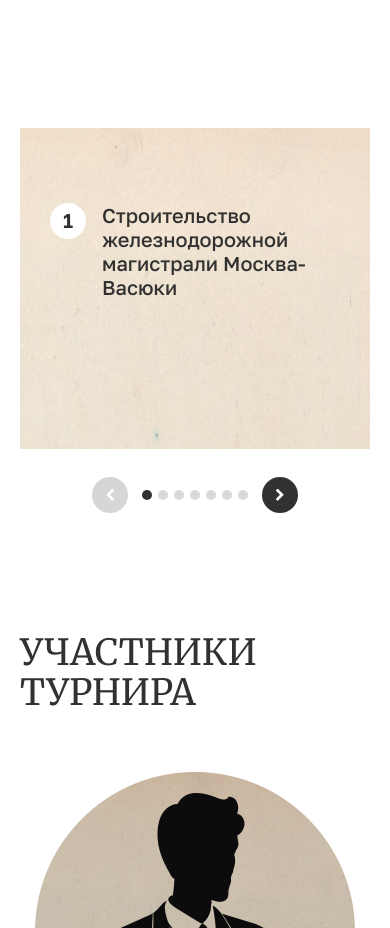
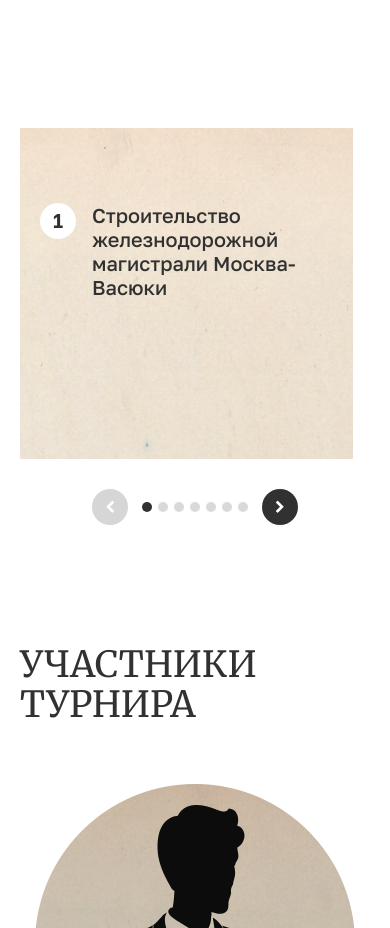
Before and after one commit to ElenaDitiateva/landing_page_chess, a plain HTML site: page index.html in a window 390 px wide. Shown: the part 3009-3937 px from the top of the page. Drawn offline with Linux system fonts and the light colour scheme.

Commit message:
added .slider-track-stages

```diff
--- a/css/style.css
+++ b/css/style.css
@@ -398,11 +398,15 @@ h2 {
 }
 
 .stages-grid {
+  margin-top: 54px;
+}
+
+.slider-track-stages {
   display: grid;
   grid-template-columns: repeat(3, 1fr);
   grid-template-rows: repeat(3, 1fr);
   gap: 20px;
-  margin-top: 54px;
+  transition: 1s ease-in-out;
 }
 
 .div1 {
@@ -422,7 +426,6 @@ h2 {
   background-position: center center;
   padding: 20px;
   display: flex;
-  justify-content: space-between;
 }
 
 .number {
@@ -546,7 +549,6 @@ h2 {
   flex-wrap: nowrap;
   justify-content: space-between;
   align-items: center;
-
   width: 100%;
   transition: 1s ease-in-out;
 }
@@ -666,7 +668,7 @@ footer {
     max-width: 100%;
     margin-top: 12px;
   }
-  .stages-grid {
+  .slider-track-stages {
     display: flex;
     flex-wrap: wrap;
     justify-content: space-between;
@@ -855,14 +857,22 @@ footer {
   }
   .stages-grid {
     margin: 150px 0 30px 0;
+    overflow: hidden;
+  }
+  .slider-track-stages {
     flex-wrap: nowrap;
-    gap: 20px;
     width: 100%;
-    margin-bottom: 28px;
+  }
+  .div1 {
+    grid-area: auto / auto / auto / auto;
+  }
+  .div2 {
+    grid-area: auto / auto / auto / auto;
   }
   .stages-text {
-    padding: 75px 30px 30px 30px;
-    max-width: 100%;
+    padding: 75px 20px 40px 20px;
+    max-width: 95%;
+    flex-shrink: 0;
   }
   .section-participants {
     margin-top: 0;
--- a/index.html
+++ b/index.html
@@ -119,6 +119,7 @@
             <img src="./img/plane.png" alt="Самолет" width="400px">
           </div>
           <div class="stages-grid">
+            <div class="slider-track-stages">
               <div class="stages-text"><div class="number">1</div> Строительство железнодорожной магистрали Москва-Васюки</div>
               <div class="stages-text"><div class="number">2</div> Открытие фешенебельной гостиницы «Проходная пешка» и других небоскрёбов</div>
               <div class="stages-text div1"><div class="number">3</div> Поднятие сельского хозяйства в радиусе на тысячу километров: производство овощей, фруктов, икры, шоколадных конфет</div>
@@ -130,6 +131,7 @@
                 <p>Создание аэропорта «Большие Васюки» с регулярным отправлением почтовых самолётов и дирижаблей во все концы света, включая Лос-Анжелос и Мельбурн</p>
                 <div class="plane-img-desktop">
                   <img src="./img/plane.png" alt="Самолет" width="376px">
+                </div>
               </div>
             </div>
           </div>
--- a/js/script_sliderStages.js
+++ b/js/script_sliderStages.js
@@ -1,4 +1,5 @@
 const sliderStages = document.querySelector(".stages-grid");
+const trackStage = document.querySelector('.slider-track-stages');
 const arrowLeftStages = document.getElementById("arrow-left-stages");
 const arrowRightStages = document.getElementById("arrow-right-stages");
 const slidesStages = document.querySelectorAll(".stages-text");
@@ -32,7 +33,7 @@ function removeActiveClass() {
 }
 
 function showSlide() {
-    sliderStages.style.transform = `translateX(-${currentSlideIndexStages * sliderStagesWidth}px)`;
+    trackStage.style.transform = `translateX(-${currentSlideIndexStages * sliderStagesWidth}px)`;
 }
 
 function changeSlide(slideIndex) {
```
Lines whose indentation alone changed are shown as unchanged.
